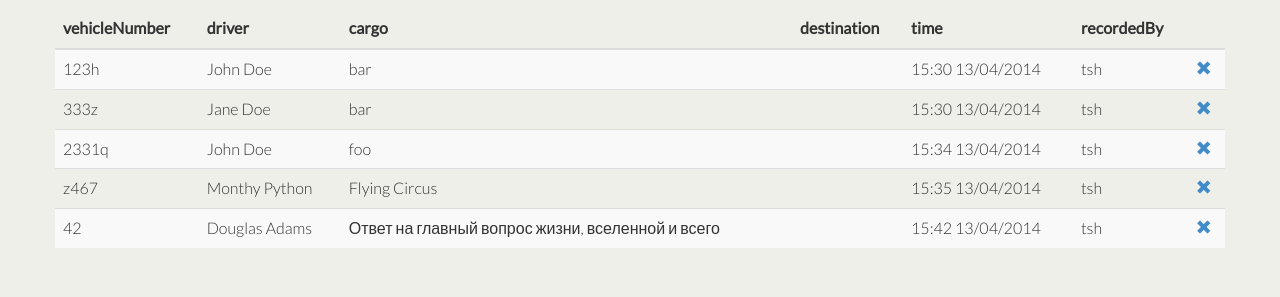
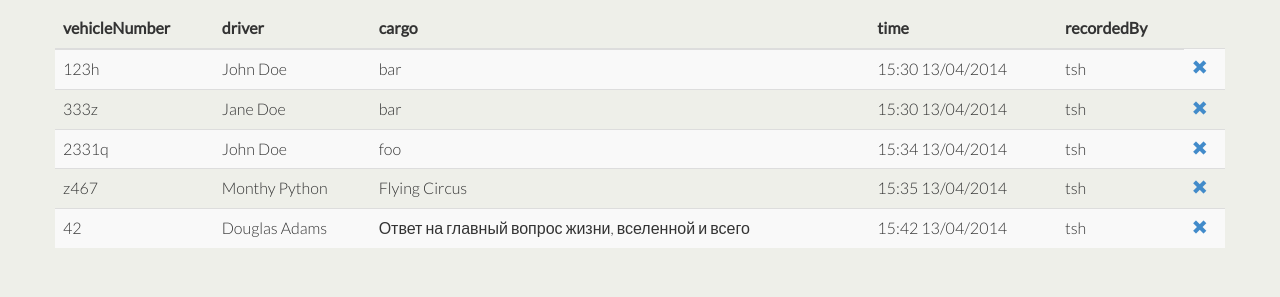
Before and after one commit to AntonNikulin/uni-cw-s6, a Django app: page /checkpoint/table/ in a window 1280 px wide. Shown: the part 54-351 px from the top of the page. Run offline with Django 3.2, Linux system fonts and the light colour scheme; data comes from the database, SQL or seed files in the repository; both versions use the stored data as it was after the commit; parts of the project's set-up code (start-up, migrations or seed data) failed here and were passed over; some libraries are stand-ins or nearby versions.

Commit message:
ScrLang fix: unwanted field removed

```diff
--- a/ScrLang/UniScrLangKpp/Checkpoint/forms.py
+++ b/ScrLang/UniScrLangKpp/Checkpoint/forms.py
@@ -19,4 +19,4 @@ class RegistrationForm(forms.Form):
 class RecordForm(forms.ModelForm):
     class Meta:
         model = Record
-        exclude = ['recordedBy']
+        exclude = ['recordedBy','destination']
--- a/ScrLang/UniScrLangKpp/Checkpoint/templates/Checkpoint/table.html
+++ b/ScrLang/UniScrLangKpp/Checkpoint/templates/Checkpoint/table.html
@@ -12,10 +12,9 @@
                     <th>vehicleNumber</th>
                     <th>driver</th>
                     <th>cargo</th>
-                    <th>destination</th>
+
                     <th>time</th>
                     <th>recordedBy</th>
-                    <th></th>
                 </tr>
             </thead>
             <tbody>
@@ -24,7 +23,6 @@
                     <td>{{ record.vehicleNumber }}</td>
                     <td>{{ record.driver }}</td>
                     <td>{{ record.cargo }}</td>
-                    <td>{{ record.destination }}</td>
                     <td>{{ record.time| date:'H:i d/m/Y' }}</td>
                     <td>{{ record.recordedBy }}</td>
 
```
Also changed, not shown: OS_kr/OS_kr_py_ver/threads.py (line endings or trailing spaces), ScrLang/UniScrLangKpp/db.db.
